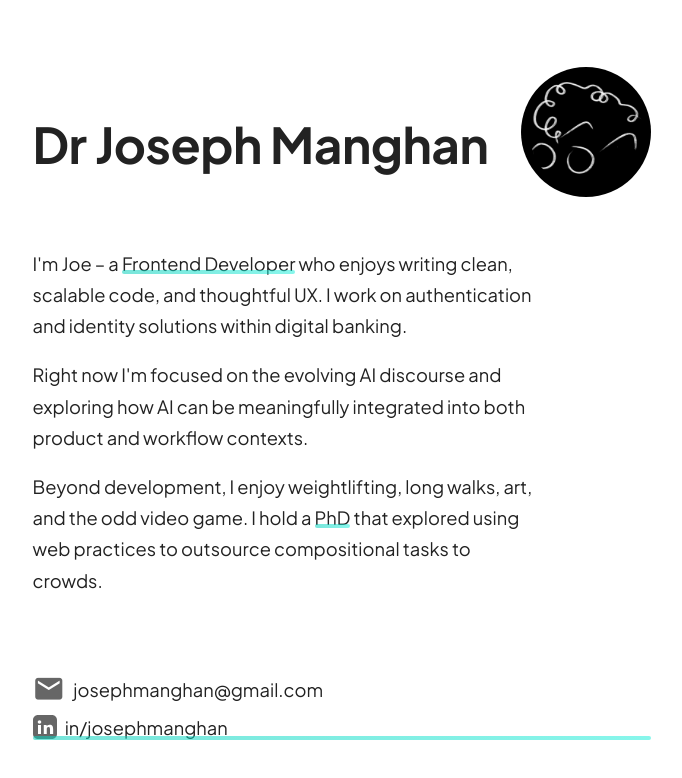
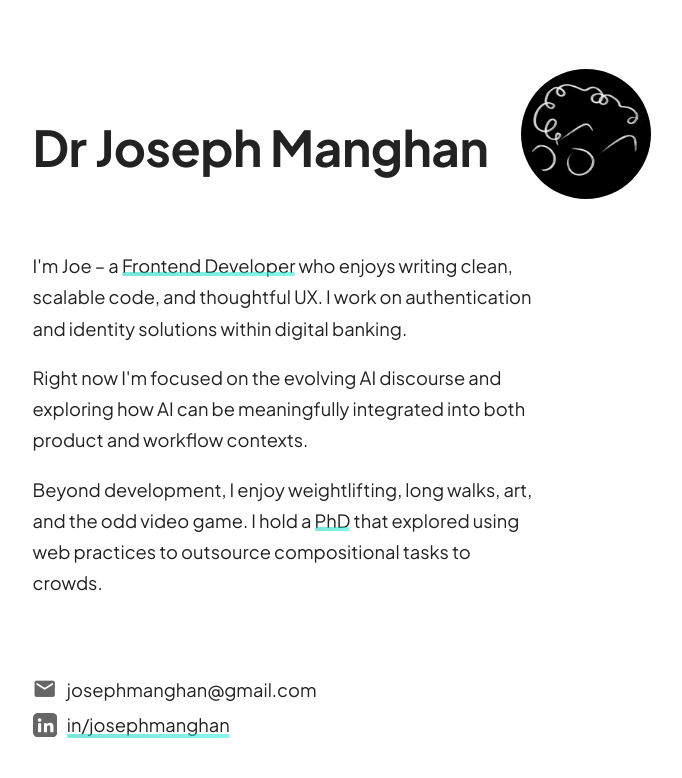
Before and after one commit to josephmanghan/one-prompt-site, a React (Vite) app: page / in a window 1280 px wide. Shown: the top 778 px of the page, without its empty margins (8-690 px from the left). Built offline with nearby package versions, Linux system fonts and the light colour scheme.

Commit message:
fix contact section

```diff
--- a/src/components/Contact/Contact.jsx
+++ b/src/components/Contact/Contact.jsx
@@ -4,7 +4,7 @@ import './contact.css';
 const LINKEDIN_URL = 'https://www.linkedin.com/in/josephmanghan/';
 
 const LinkedInSVG = () => (
-	<svg className="contact-icon" xmlns="http://www.w3.org/2000/svg" width="24" height="24" viewBox="0 0 24 24" fill="currentColor" stroke="currentColor" strokeWidth="0" strokeLinecap="round" strokeLinejoin="round"><rect width="24" height="24" fill="none"/><path d="M19 0h-14c-2.76 0-5 2.24-5 5v14c0 2.76 2.24 5 5 5h14c2.76 0 5-2.24 5-5v-14c0-2.76-2.24-5-5-5zm-11 19h-3v-9h3v9zm-1.5-10.28c-.97 0-1.75-.79-1.75-1.75s.78-1.75 1.75-1.75 1.75.79 1.75 1.75-.78 1.75-1.75 1.75zm13.5 10.28h-3v-4.5c0-1.08-.02-2.47-1.5-2.47-1.5 0-1.73 1.17-1.73 2.39v4.58h-3v-9h2.89v1.23h.04c.4-.75 1.38-1.54 2.84-1.54 3.04 0 3.6 2 3.6 4.59v4.72z"/></svg>
+	<svg className="contact-icon" xmlns="http://www.w3.org/2000/svg" width="18" height="18" viewBox="0 0 24 24" fill="currentColor" stroke="currentColor" strokeWidth="0" strokeLinecap="round" strokeLinejoin="round"><rect width="24" height="24" fill="none"/><path d="M19 0h-14c-2.76 0-5 2.24-5 5v14c0 2.76 2.24 5 5 5h14c2.76 0 5-2.24 5-5v-14c0-2.76-2.24-5-5-5zm-11 19h-3v-9h3v9zm-1.5-10.28c-.97 0-1.75-.79-1.75-1.75s.78-1.75 1.75-1.75 1.75.79 1.75 1.75-.78 1.75-1.75 1.75zm13.5 10.28h-3v-4.5c0-1.08-.02-2.47-1.5-2.47-1.5 0-1.73 1.17-1.73 2.39v4.58h-3v-9h2.89v1.23h.04c.4-.75 1.38-1.54 2.84-1.54 3.04 0 3.6 2 3.6 4.59v4.72z"/></svg>
 );
 
 const Contact = () => {
@@ -21,7 +21,7 @@ const Contact = () => {
 				onClick={handleCopy}
 				onMouseEnter={() => setHovered(true)}
 				onMouseLeave={() => setHovered(false)}
-				className="contact-email-row"
+				className="contact-item"
 				aria-label="Copy email address"
 			>
 				<span className="material-icons contact-icon">mail</span>
@@ -32,15 +32,17 @@ const Contact = () => {
 					)}
 				</span>
 			</p>
-			<a
-				href={LINKEDIN_URL}
-				target="_blank"
-				rel="noopener noreferrer"
-				className="contact-link link-styling"
-			>
+			<div className="contact-link contact-item">
 				<LinkedInSVG />
-				<span className="contact-linkedin">in/josephmanghan</span>
-			</a>
+				<a
+					href={LINKEDIN_URL}
+					target="_blank"
+					rel="noopener noreferrer"
+					className="contact-linkedin link-styling"
+				>
+					in/josephmanghan
+				</a>
+			</div>
 		</div>
 	);
 };
--- a/src/components/Contact/contact.css
+++ b/src/components/Contact/contact.css
@@ -3,17 +3,15 @@
   text-align: left;
 }
 
-.contact-email-row {
-  cursor: pointer;
+.contact-item {
   display: flex;
   align-items: center;
-  font-family: inherit;
+  gap: 0.6rem;
   font-size: 1.125rem;
   color: #222;
   font-weight: 400;
   margin-bottom: 0.5rem;
-  position: relative;
-  user-select: none;
+  cursor: pointer;
 }
 
 .contact-email-wrapper {
@@ -43,25 +41,51 @@
 }
 
 .contact-link {
-  display: flex;
-  align-items: center;
-  font-size: 1.125rem;
-  color: #222;
-  font-weight: 400;
   background: none;
   border: none;
   padding: 0;
-  margin-bottom: 0.5rem;
-  cursor: pointer;
 }
 
 .contact-icon {
-  font-size: 2rem;
+  font-size: 1.5rem;
   color: #666;
+  display: flex;
+  align-items: center;
+  justify-content: center;
+  min-width: 1.5rem;
+  min-height: 1.5rem;
 }
 
 .contact-email, .contact-linkedin {
-  margin-left: 0.5rem;
+  margin-left: 0;
+  padding-left: 0;
+  display: flex;
+  align-items: center;
+}
+
+/* Utility for underlining only the LinkedIn text */
+.contact-linkedin-underline {
+  position: relative;
+  font-weight: 500;
+  color: #222;
+  text-decoration: none;
+}
+.contact-linkedin-underline::after {
+  content: '';
+  display: block;
+  position: absolute;
+  left: 0;
+  bottom: 0.05em;
+  height: 0.22em;
+  width: 100%;
+  background: linear-gradient(90deg, rgba(11, 208, 188, 0.549) 0%, rgba(25, 238, 217, 0.521) 100%);
+  border-radius: 2px;
+  transition: height 0.28s cubic-bezier(.4,0,.2,1), background 0.28s cubic-bezier(.4,0,.2,1);
+  z-index: 0;
+}
+.contact-linkedin-underline:hover::after, .contact-linkedin-underline:focus::after {
+  height: 100%;
+  background: linear-gradient(90deg, rgba(11, 208, 188, 0.276) 0%, rgba(25, 238, 217, 0.339) 100%);
 }
 
 .contact-copied {
@@ -70,3 +94,7 @@
   font-size: 0.95rem;
   transition: opacity 0.2s;
 }
+
+.contact-link .contact-icon {
+	font-size: 1.3rem;
+}
```
